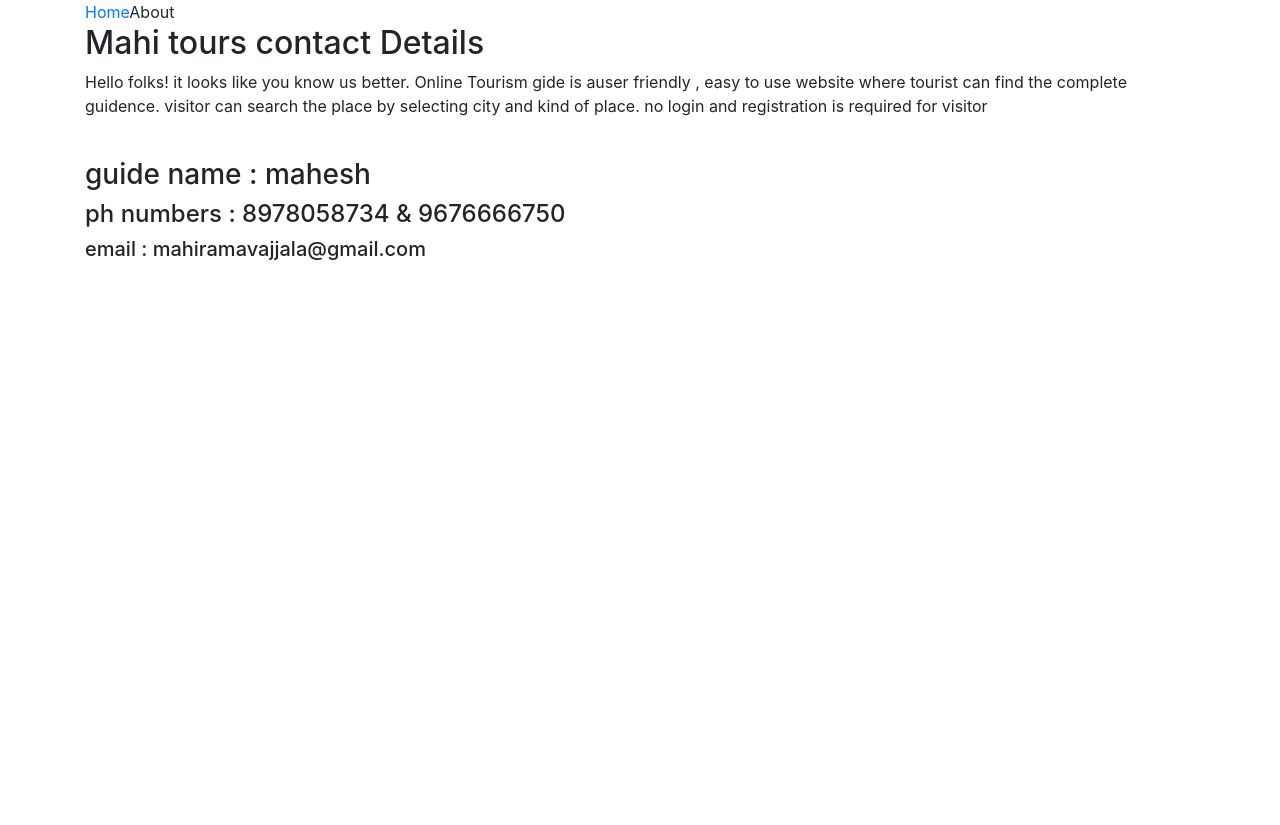
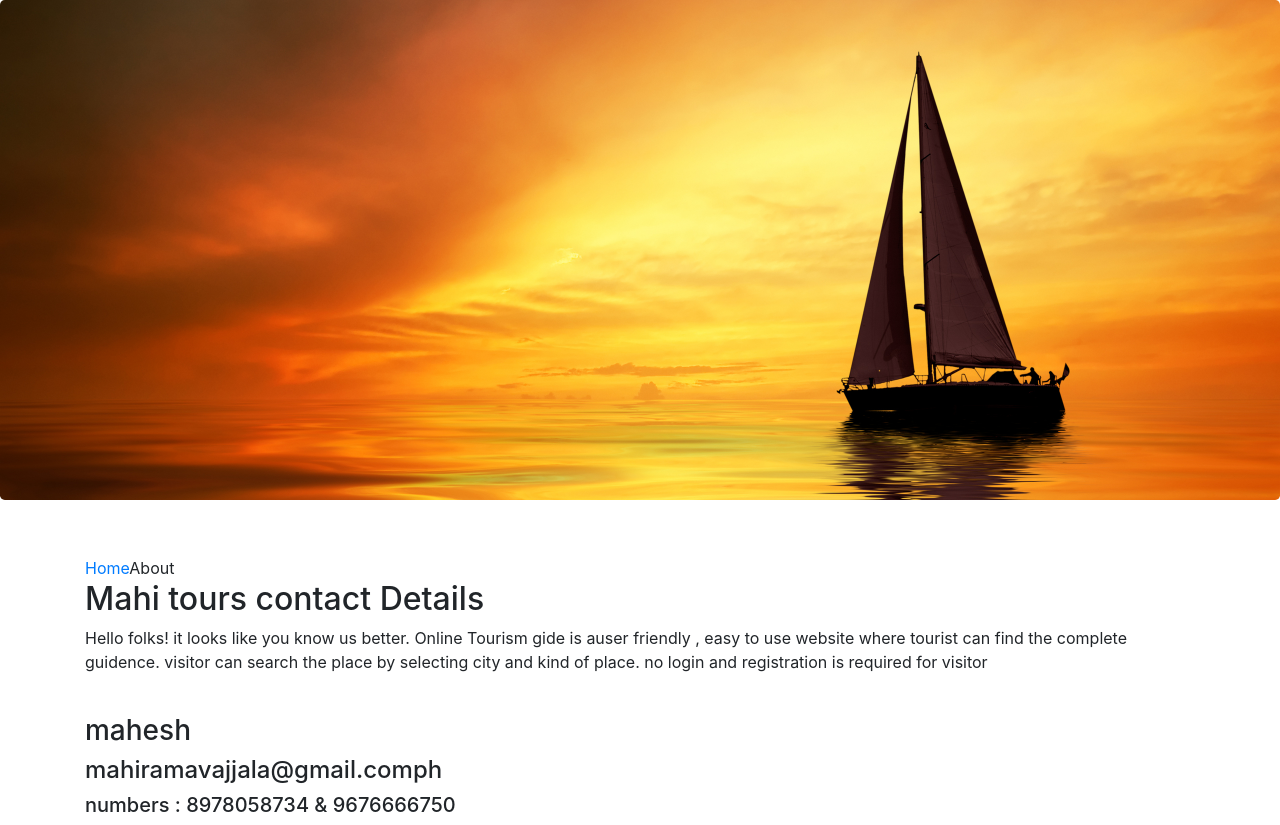
Before and after one commit to kolluvinay425/maheshtoursDjango, a Django app: page /about/ in a window 1280 px wide. Shown: the part 72-897 px from the top of the page. Before the commit the page ends 332 px from the top, so only its background shows below. Run offline with Django 3.2, Linux system fonts and the light colour scheme; some libraries are stand-ins or nearby versions.

Commit message:
initial commit

```diff
--- /dev/null
+++ b/demoapp/static/demoapp/style1.css
@@ -0,0 +1,6 @@
+.big-banner
+{
+background-image:url('/static/images/aboutimage.jpg');
+background-repeat:no-repeat;
+background-size:100%;
+}
--- a/demoapp/templates/demoapp/about.html
+++ b/demoapp/templates/demoapp/about.html
@@ -9,6 +9,8 @@
 </head>
 <body>
     {% block body %}
+    <div class="jumbotron big-banner" style="height: 500px; padding-top: 150px "></div>
+    <br>
     <section class="probootstrap-slider flexslider2 page-inner">
         <div class="overlay"></div>
         <div class="probootstrap-wrap-banner">
@@ -30,9 +32,9 @@
 
             <div class="row">
                 <div class="col-md-12">
-                        <h3> guide name  :   mahesh</h3>
-                        <h4> ph numbers  : 8978058734 & 9676666750</h4>
-                        <h5> email : mahiramavajjala@gmail.com </h5>
+                        <h3>   mahesh</h3>
+                        <h4> mahiramavajjala@gmail.comph </h4>
+                        <h5> numbers  : 8978058734 & 9676666750</h5>
                 </div>
 
             </div>
--- a/templates/base.html
+++ b/templates/base.html
@@ -8,6 +8,7 @@
     <link rel="stylesheet" href="https://stackpath.bootstrapcdn.com/bootstrap/4.4.1/css/bootstrap.min.css" integrity="sha384-Vkoo8x4CGsO3+Hhxv8T/Q5PaXtkKtu6ug5TOeNV6gBiFeWPGFN9MuhOf23Q9Ifjh" crossorigin="anonymous">
     <script src="https://stackpath.bootstrapcdn.com/bootstrap/4.4.1/js/bootstrap.min.js" integrity="sha384-wfSDF2E50Y2D1uUdj0O3uMBJnjuUD4Ih7YwaYd1iqfktj0Uod8GCExl3Og8ifwB6" crossorigin="anonymous"></script>
     <link rel="stylesheet" href="{% static 'demoapp/style.css' %}">
+
     <title>Bcm tours</title>
 
 </head>
```
Also changed, not shown: demoapp/static/images/aboutimage.jpg (added).
